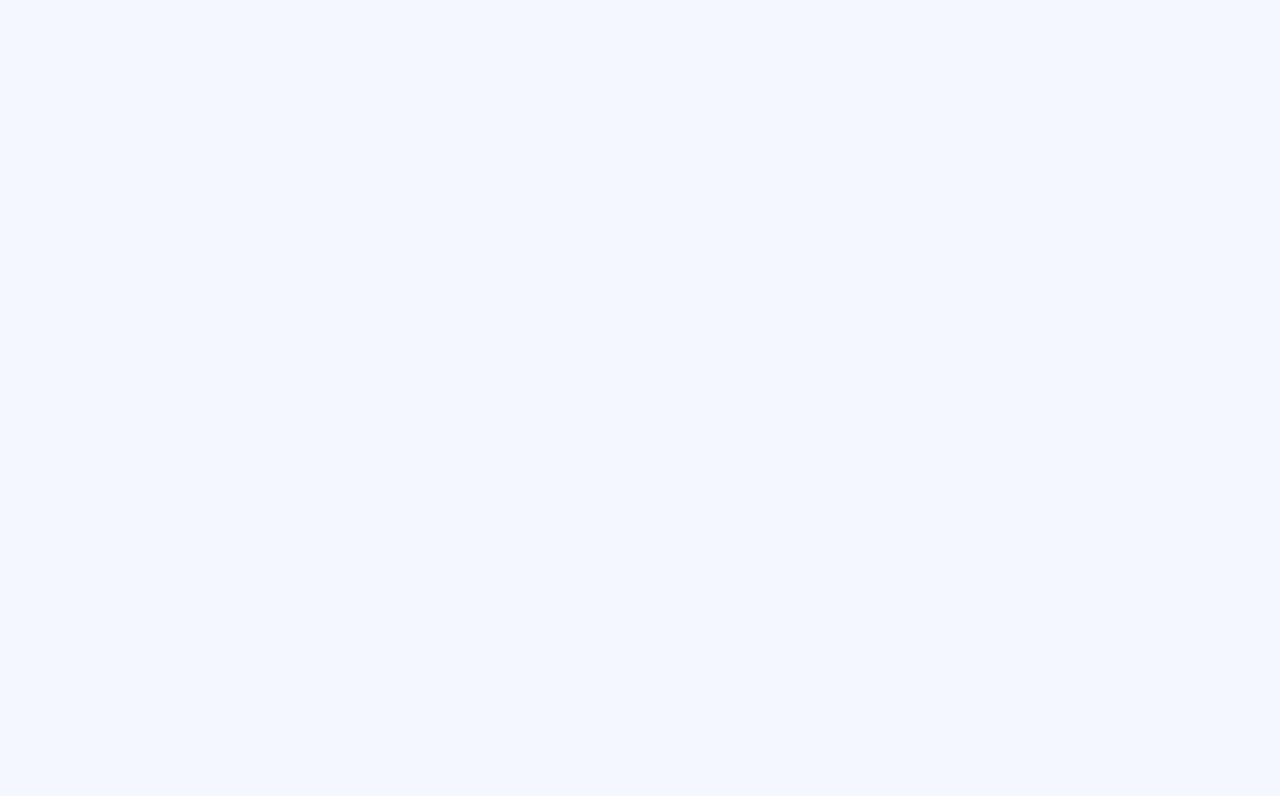
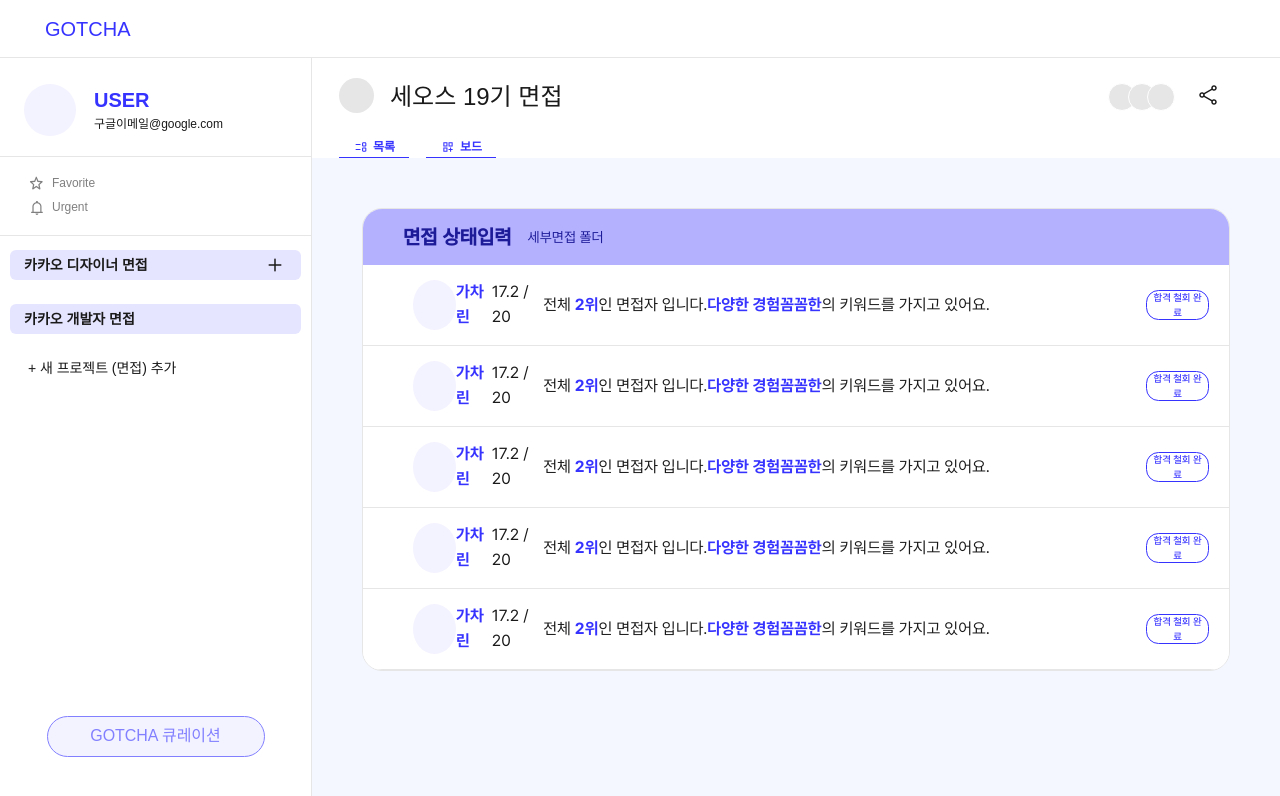
Before and after one commit to team-gotcha/gotcha-front, a React (Create React App) app: page /main/result in a window 1280 px wide. Before the commit this address had no page. Shown: the top 796 px of the page. Built offline with nearby package versions, Linux system fonts and the light colour scheme.

Commit message:
[feat]합격자 명단 페이지 마크업

```diff
--- a/src/App.tsx
+++ b/src/App.tsx
@@ -1,17 +1,18 @@
-import React from "react";
-import { BrowserRouter, Route, Routes } from "react-router-dom";
-import GlobalStyle from "./style/GlobalStyle";
-import Layout from "./components/layout/Layout";
-import Landing from "./pages/Landing";
-import Onboard from "./pages/Onboard";
-import { QueryClient, QueryClientProvider } from "react-query";
-import MainProject from "./pages/MainProject";
-import MainInterview from "./pages/MainInterview";
+import React from 'react';
+import { BrowserRouter, Route, Routes } from 'react-router-dom';
+import GlobalStyle from './style/GlobalStyle';
+import Layout from './components/layout/Layout';
+import Landing from './pages/Landing';
+import Onboard from './pages/Onboard';
+import { QueryClient, QueryClientProvider } from 'react-query';
+import MainProject from './pages/MainProject';
+import MainInterview from './pages/MainInterview';
 
-import Ready from "./pages/Ready";
-import InProgress from "./pages/InProgress";
-import Result from "./pages/Result";
-import ResultDetail from "./pages/ResultDetail";
+import Ready from './pages/Ready';
+import InProgress from './pages/InProgress';
+import Result from './pages/Result';
+import ResultDetail from './pages/ResultDetail';
+import MainFinalResult from './pages/MainFinalResult';
 
 function App() {
   const queryClient = new QueryClient();
@@ -33,6 +34,14 @@ function App() {
             element={
               <Layout>
                 <MainInterview />
+              </Layout>
+            }
+          />
+          <Route
+            path="/main/result"
+            element={
+              <Layout>
+                <MainFinalResult />
               </Layout>
             }
           />
--- /dev/null
+++ b/src/components/main/FinalApplierStack.tsx
@@ -0,0 +1,100 @@
+import React from 'react';
+import styled from 'styled-components';
+import CommonButton from '../common/CommonButton';
+interface FinalApplierStackProps {
+  title: string;
+  score: string;
+  ranking: string;
+  keyword: Array<string>;
+}
+const FinalApplierStack = ({
+  title,
+  score,
+  ranking,
+  keyword,
+}: FinalApplierStackProps) => {
+  return (
+    <Wrapper>
+      <Circle />
+      <Title>{title}</Title>
+      <Score>{score}</Score>
+      <Comment>
+        전체 <SubTitle>{ranking}</SubTitle>인 면접자 입니다.
+        <KeywordList>
+          {keyword.map((keyword, index) => (
+            <SubTitle key={index}>{keyword}</SubTitle>
+          ))}
+        </KeywordList>
+        의 키워드를 가지고 있어요.
+      </Comment>
+      <CommonButton color="lineBlue" size="small" children="합격 철회 완료" />
+    </Wrapper>
+  );
+};
+
+export default FinalApplierStack;
+const Wrapper = styled.div`
+  display: flex;
+  width: 100%;
+  height: 5rem;
+
+  justify-content: space-between;
+  align-items: center;
+  background-color: white;
+
+  padding-left: 5rem;
+  padding-right: 2rem;
+  padding-top: 4rem;
+  padding-bottom: 4rem;
+  border-bottom: 1px solid #e6e6e6;
+`;
+
+const Circle = styled.div`
+  background-color: ${(props) => props.theme.colors.purple.purple100};
+  border-radius: 50%;
+  width: 5rem;
+  height: 5rem;
+`;
+
+const Comment = styled.div`
+  color: ${(props) => props.theme.colors.gray.gray1100};
+
+  ${(props) => props.theme.fontStyles.subtitle.subtitleRegular};
+  font-size: 1.6rem;
+  font-style: normal;
+  font-weight: 400;
+
+  width: 70rem;
+`;
+
+const Title = styled.div`
+  color: ${(props) => props.theme.colors.purple.purple600};
+
+  ${(props) => props.theme.fontStyles.subtitle.subtitleBold};
+  font-size: 1.6rem;
+  font-style: normal;
+  font-weight: 700;
+`;
+
+const Score = styled.span`
+  color: ${(props) => props.theme.colors.gray.gray1100};
+
+  ${(props) => props.theme.fontStyles.subtitle.subtitleRegular};
+
+  font-size: 1.6rem;
+  font-style: normal;
+  font-weight: 400;
+`;
+
+const SubTitle = styled.span`
+  font-size: 1.6rem;
+  font-style: normal;
+  font-weight: 700;
+
+  color: ${(props) => props.theme.colors.purple.purple600};
+  ${(props) => props.theme.fontStyles.subtitle.subtitleBold};
+`;
+
+const KeywordList = styled.span`
+  // 키워드 스타일 정의
+`;
--- /dev/null
+++ b/src/pages/MainFinalResult.tsx
@@ -0,0 +1,101 @@
+import React from 'react';
+import styled from 'styled-components';
+import FinalApplierStack from '../components/main/FinalApplierStack';
+
+const MainFinalResult = () => {
+  const dummyData = [
+    {
+      title: '가차린',
+      score: '17.2 / 20',
+      ranking: '2위',
+      keyword: ['다양한 경험', '꼼꼼한'],
+    },
+    {
+      title: '가차린',
+      score: '17.2 / 20',
+      ranking: '2위',
+      keyword: ['다양한 경험', '꼼꼼한'],
+    },
+    {
+      title: '가차린',
+      score: '17.2 / 20',
+      ranking: '2위',
+      keyword: ['다양한 경험', '꼼꼼한'],
+    },
+    {
+      title: '가차린',
+      score: '17.2 / 20',
+      ranking: '2위',
+      keyword: ['다양한 경험', '꼼꼼한'],
+    },
+    {
+      title: '가차린',
+      score: '17.2 / 20',
+      ranking: '2위',
+      keyword: ['다양한 경험', '꼼꼼한'],
+    },
+  ];
+
+  return (
+    <Wrapper>
+      <FinalBoard>
+        <TopBar>
+          <Title>면접 상태입력</Title>
+          <SubTitle>세부면접 폴더</SubTitle>
+        </TopBar>
+        {dummyData.map((data, index) => (
+          <FinalApplierStack key={index} {...data} />
+        ))}
+      </FinalBoard>
+    </Wrapper>
+  );
+};
+
+export default MainFinalResult;
+
+const Wrapper = styled.div`
+  display: flex;
+
+  padding: 5rem;
+`;
+
+const TopBar = styled.div`
+  width: 100%;
+  height: 5.6rem;
+
+  border-radius: 12px 12px 0px 0px;
+  background: ${(props) => props.theme.colors.purple.purple400};
+  box-shadow: 0px 6px 10px 2px rgba(192, 214, 255, 0.25);
+
+  display: flex;
+  align-items: center;
+  padding-left: 4rem;
+  gap: 1.6rem;
+`;
+const Title = styled.div`
+  font-size: 2rem;
+  font-style: normal;
+  font-weight: 600;
+
+  color: ${(props) => props.theme.colors.purple.purple800};
+  ${(props) => props.theme.fontStyles.title.titleBold};
+`;
+const SubTitle = styled.div`
+  font-size: 1.4rem;
+  font-style: normal;
+  font-weight: 400;
+
+  color: ${(props) => props.theme.colors.purple.purple800};
+  ${(props) => props.theme.fontStyles.body.bodyRegular};
+`;
+const FinalBoard = styled.div`
+  display: flex;
+  flex-direction: column;
+
+  border-radius: 2rem;
+  border: 1px solid var(--Gray-300, #e6e6e6);
+  background: var(--Gray-100, #fff);
+
+  width: 100%;
+  overflow: hidden;
+`;
```
